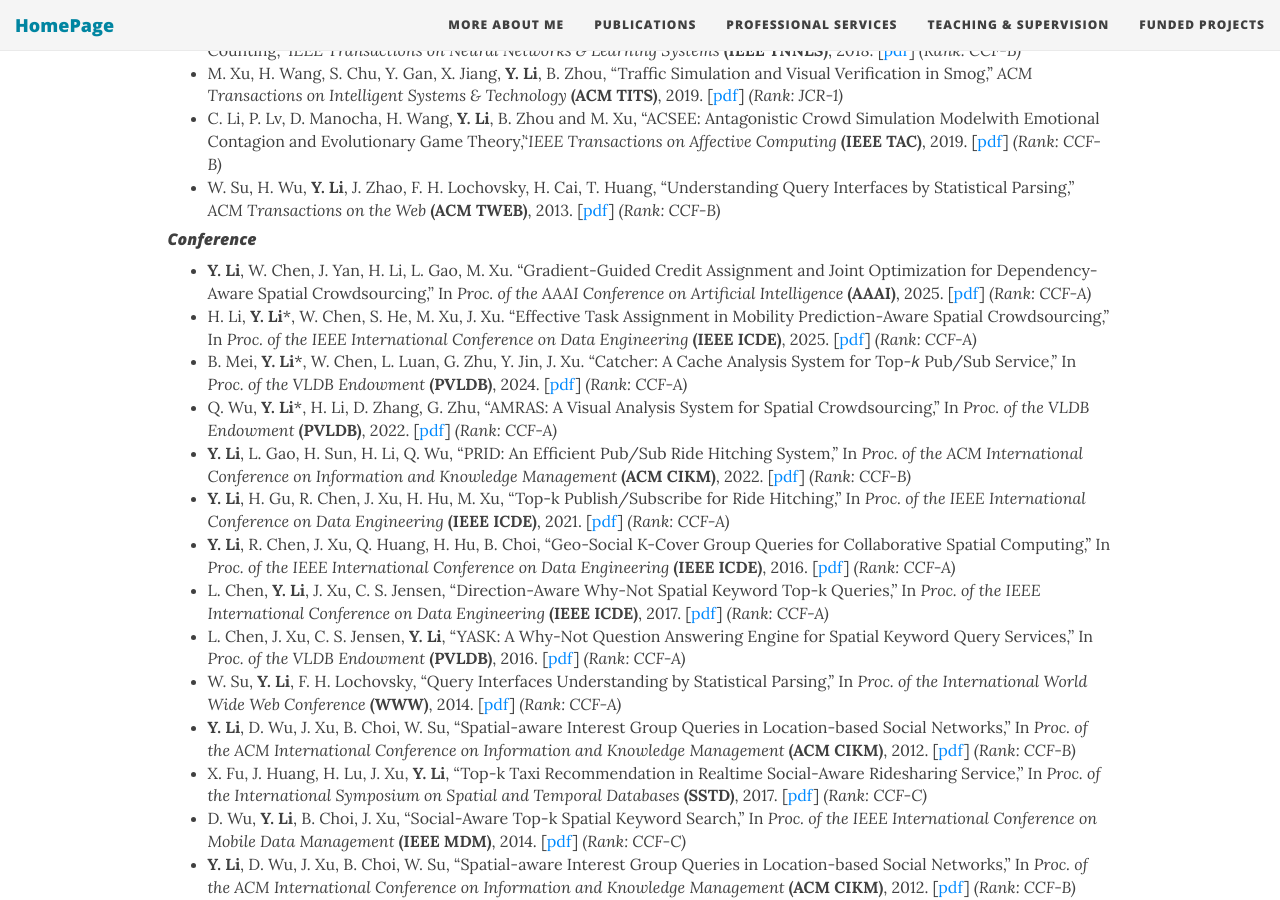
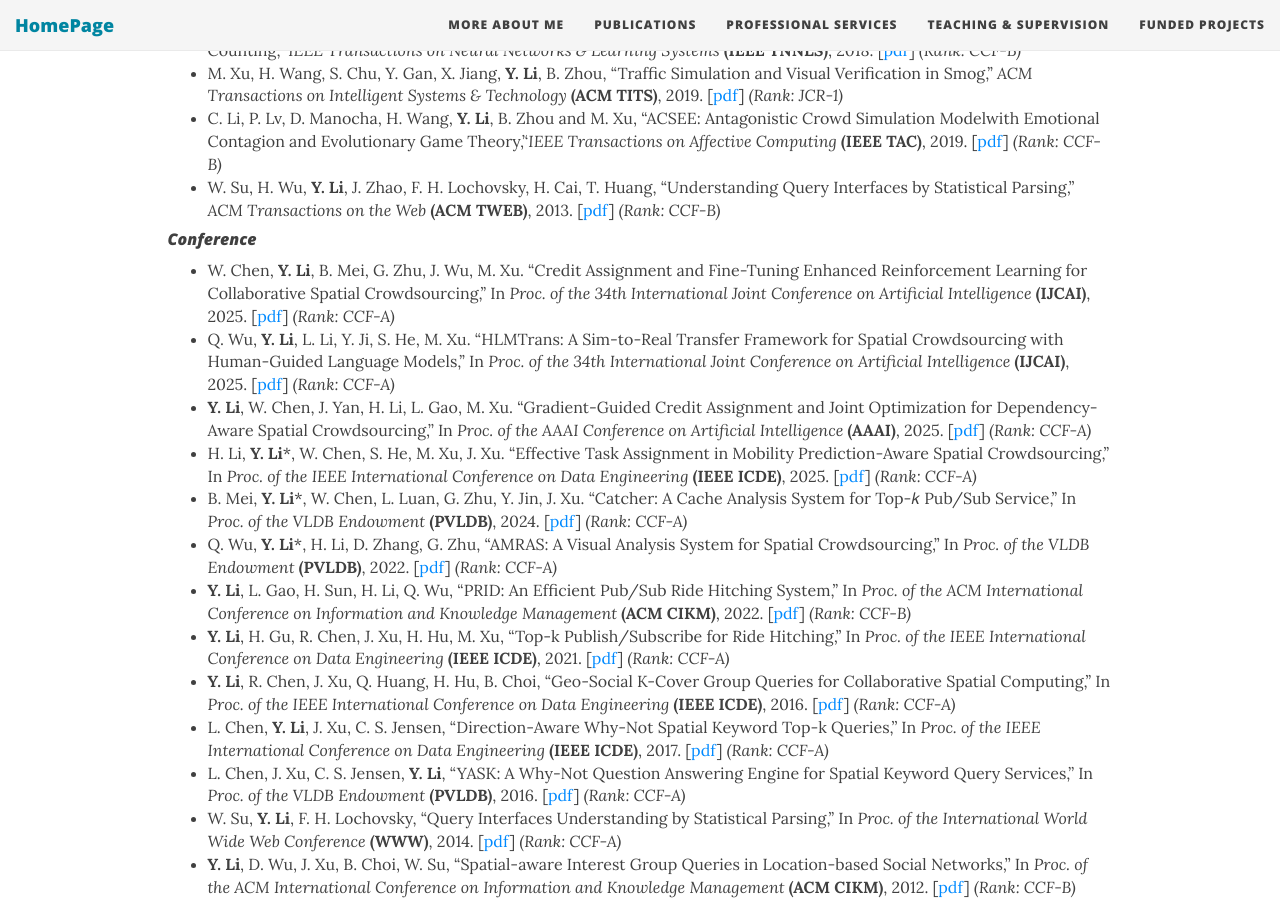
Before and after one commit to zzudb/zzudb.github.io, a Jekyll site: the page built from pages/mypublications.md, in a window 1280 px wide and 900 px high, scrolled down 840 px. Built offline with Jekyll 4.4.1, drawn with Linux system fonts in a browser that asks for light colours; nearby versions of some CDN libraries.

Commit message:
Update mypublications.md

```diff
--- a/pages/mypublications.md
+++ b/pages/mypublications.md
@@ -25,6 +25,8 @@
 * W. Su, H. Wu, **Y. Li**, J. Zhao, F. H. Lochovsky, H. Cai, T. Huang, "Understanding Query Interfaces by Statistical Parsing,'' _ACM Transactions on the Web_ **(ACM TWEB)**, 2013. [[pdf](https://zzudb.github.io/pages/mypublications/)] _(Rank: CCF-B)_
 
 #### _Conference_
+* W. Chen, **Y. Li**, B. Mei, G. Zhu, J. Wu, M. Xu. "Credit Assignment and Fine-Tuning Enhanced Reinforcement Learning for Collaborative Spatial Crowdsourcing,'' In _Proc. of the 34th International Joint Conference on Artificial Intelligence_ **(IJCAI)**, 2025. [[pdf](https://zzudb.github.io/pages/mypublications/)] _(Rank: CCF-A)_
+* Q. Wu, **Y. Li**, L. Li, Y. Ji, S. He, M. Xu. "HLMTrans: A Sim-to-Real Transfer Framework for Spatial Crowdsourcing with Human-Guided Language Models,''  In _Proc. of the 34th International Joint Conference on Artificial Intelligence_ **(IJCAI)**, 2025. [[pdf](https://zzudb.github.io/pages/mypublications/)] _(Rank: CCF-A)_
 * **Y. Li**, W. Chen, J. Yan, H. Li, L. Gao, M. Xu. "Gradient-Guided Credit Assignment and Joint Optimization for Dependency-Aware Spatial Crowdsourcing,'' In _Proc. of the AAAI Conference on Artificial Intelligence_ **(AAAI)**, 2025. [[pdf](https://zzudb.github.io/pages/mypublications/)] _(Rank: CCF-A)_
 * H. Li, **Y. Li***, W. Chen, S. He, M. Xu, J. Xu. "Effective Task Assignment in Mobility Prediction-Aware Spatial Crowdsourcing,'' In _Proc. of the IEEE International Conference on Data Engineering_ **(IEEE ICDE)**, 2025. [[pdf](https://zzudb.github.io/pages/mypublications/)] _(Rank: CCF-A)_
 * B. Mei, **Y. Li***, W. Chen, L. Luan, G. Zhu, Y. Jin, J. Xu. "Catcher: A Cache Analysis System for Top-𝑘 Pub/Sub Service,'' In _Proc. of the VLDB Endowment_ **(PVLDB)**, 2024. [[pdf](https://zzudb.github.io/pages/mypublications/)] _(Rank: CCF-A)_
```
